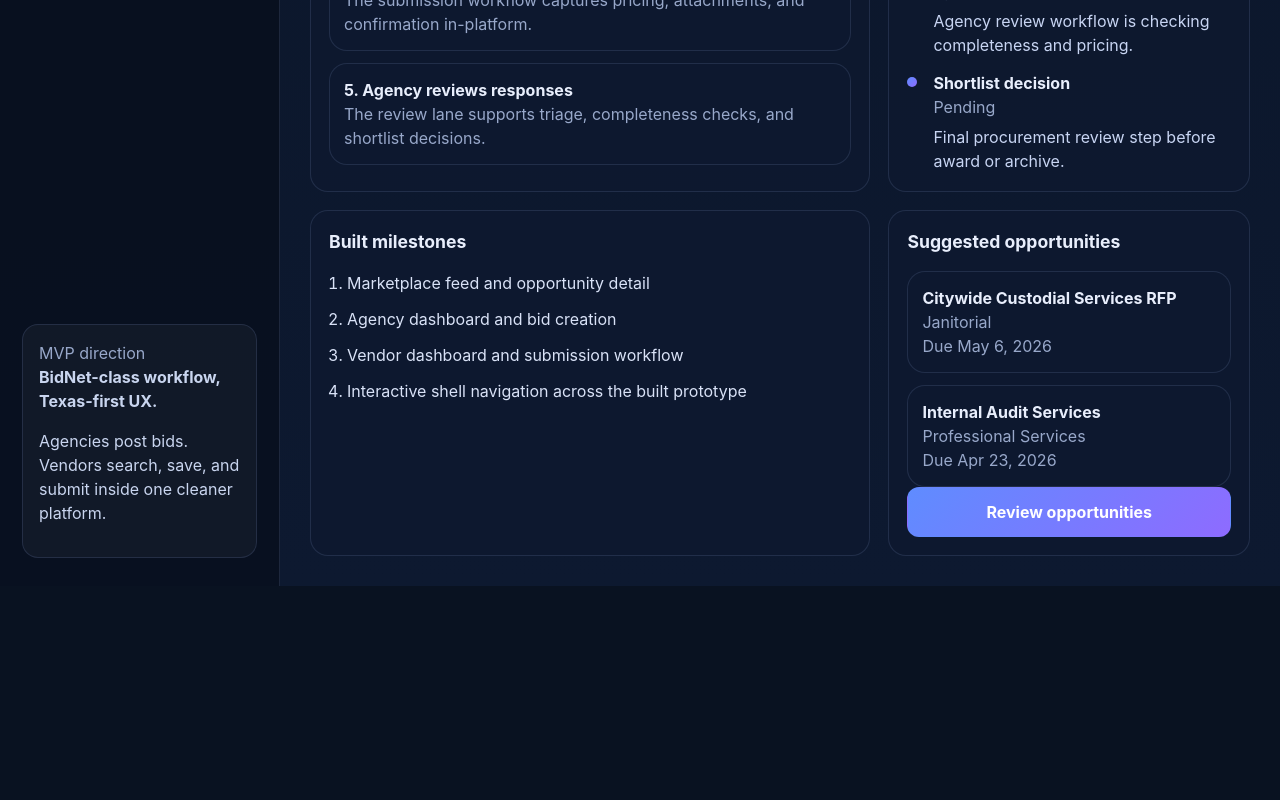
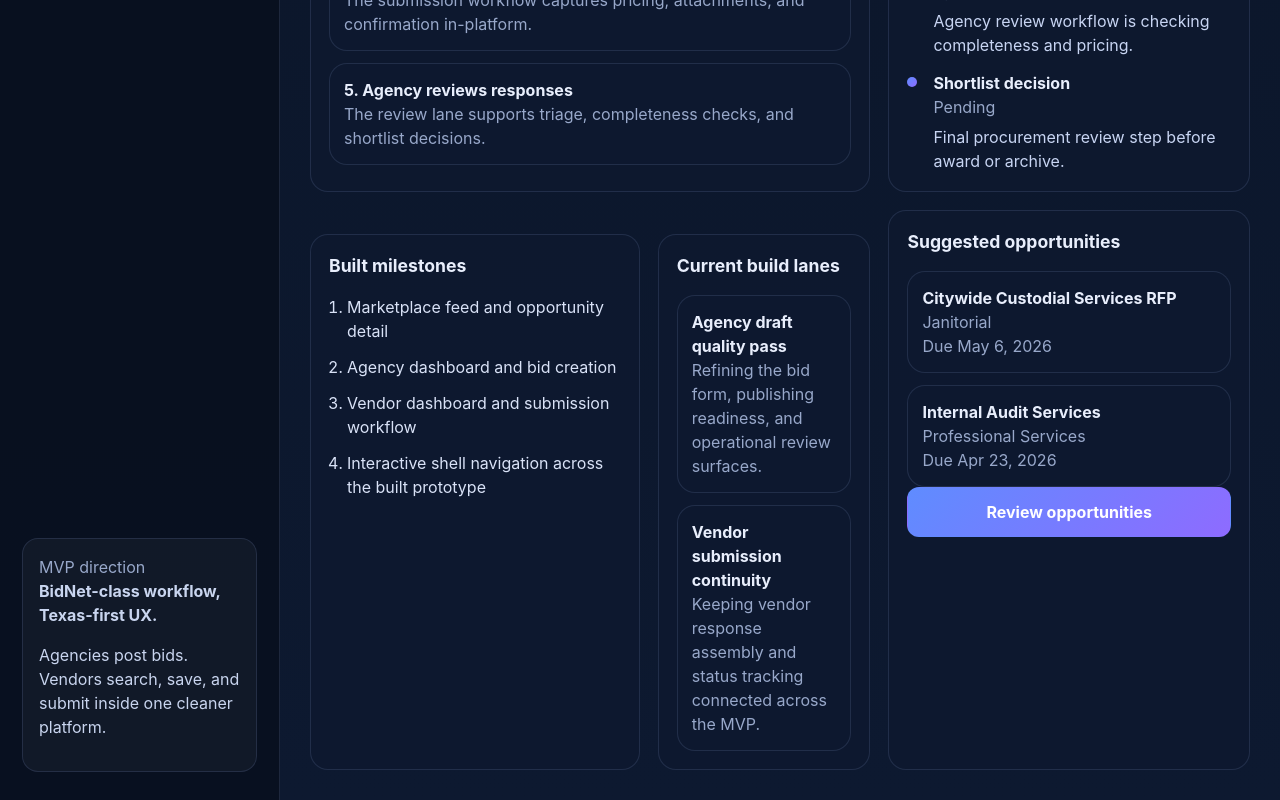
Before and after one commit to kinectic/texas-bid-consumer-portal, a React (Vite) app in the folder texas-bid-portal/: page / in a window 1280 px wide. Shown: the part 2453-3253 px from the top of the page. Before the commit the page ends 3039 px from the top, so only its background shows below. Built offline with nearby package versions, Linux system fonts and the light colour scheme.

Commit message:
Add shared draft pipeline panel

```diff
--- a/texas-bid-portal/src/App.css
+++ b/texas-bid-portal/src/App.css
@@ -643,6 +643,12 @@ h1 {
   margin-top: 16px;
 }
 
+.draft-pipeline-list {
+  display: grid;
+  gap: 12px;
+  margin-top: 16px;
+}
+
 @media (max-width: 1100px) {
   .app-shell {
     grid-template-columns: 1fr;
--- /dev/null
+++ b/texas-bid-portal/src/components/DraftPipelinePanel.tsx
@@ -0,0 +1,25 @@
+type DraftPipelineItem = {
+  title: string
+  detail: string
+}
+
+type DraftPipelinePanelProps = {
+  title?: string
+  items: DraftPipelineItem[]
+}
+
+export function DraftPipelinePanel({ title = 'Draft pipeline', items }: DraftPipelinePanelProps) {
+  return (
+    <div className="panel">
+      <div className="panel-title">{title}</div>
+      <div className="draft-pipeline-list">
+        {items.map((item) => (
+          <div className="draft-card" key={item.title}>
+            <strong>{item.title}</strong>
+            <div className="muted">{item.detail}</div>
+          </div>
+        ))}
+      </div>
+    </div>
+  )
+}
--- a/texas-bid-portal/src/pages/AgencyDashboardPage.tsx
+++ b/texas-bid-portal/src/pages/AgencyDashboardPage.tsx
@@ -1,5 +1,6 @@
 import { ActionHeader } from '../components/ActionHeader'
 import { DecisionControlsPanel } from '../components/DecisionControlsPanel'
+import { DraftPipelinePanel } from '../components/DraftPipelinePanel'
 import { DraftPublishSummaryPanel } from '../components/DraftPublishSummaryPanel'
 import { EmptyStatePanel } from '../components/EmptyStatePanel'
 import { OpportunityCardList } from '../components/OpportunityCardList'
@@ -18,6 +19,17 @@ const agencyPriorityControls = [
   { label: 'Create new bid', className: 'primary wide' as const },
   { label: 'Manage deadlines', className: 'ghost wide' as const },
   { label: 'Review submissions', className: 'ghost wide' as const },
+]
+
+const draftPipelineItems = [
+  {
+    title: 'Transit Shelter Cleaning Services',
+    detail: 'Draft ready for legal review',
+  },
+  {
+    title: 'IT Equipment Replacement RFP',
+    detail: 'Awaiting attachments and insurance requirements',
+  },
 ]
 
 export function AgencyDashboardPage() {
@@ -71,18 +83,10 @@ export function AgencyDashboardPage() {
       <section className="content-grid lower-grid">
         <EmptyStatePanel mode="agency" />
 
+        <div className="content-grid nested-grid">
+          <DraftPipelinePanel items={draftPipelineItems} />
+
           <div className="panel">
-          <div className="panel-title">Draft pipeline</div>
-          <div className="draft-list">
-            <div className="draft-card">
-              <strong>Transit Shelter Cleaning Services</strong>
-              <div className="muted">Draft ready for legal review</div>
-            </div>
-            <div className="draft-card">
-              <strong>IT Equipment Replacement RFP</strong>
-              <div className="muted">Awaiting attachments and insurance requirements</div>
-            </div>
-          </div>
             <div className="panel-title section-title">Recently awarded</div>
             <div className="draft-list">
               {awardedBids.map((opportunity) => (
@@ -91,6 +95,7 @@ export function AgencyDashboardPage() {
                   <div className="muted">{opportunity.agency}</div>
                 </div>
               ))}
+            </div>
           </div>
         </div>
       </section>
--- a/texas-bid-portal/src/pages/HomeDashboardPage.tsx
+++ b/texas-bid-portal/src/pages/HomeDashboardPage.tsx
@@ -1,4 +1,5 @@
 import { HomeCtaPanel } from '../components/HomeCtaPanel'
+import { DraftPipelinePanel } from '../components/DraftPipelinePanel'
 import { LifecycleTimelinePanel } from '../components/LifecycleTimelinePanel'
 import { OutcomeSummaryPanel } from '../components/OutcomeSummaryPanel'
 import { PrimaryActionStrip } from '../components/PrimaryActionStrip'
@@ -46,6 +47,17 @@ const milestoneCards = [
   'Agency dashboard and bid creation',
   'Vendor dashboard and submission workflow',
   'Interactive shell navigation across the built prototype',
+]
+
+const draftPipelineItems = [
+  {
+    title: 'Agency draft quality pass',
+    detail: 'Refining the bid form, publishing readiness, and operational review surfaces.',
+  },
+  {
+    title: 'Vendor submission continuity',
+    detail: 'Keeping vendor response assembly and status tracking connected across the MVP.',
+  },
 ]
 
 const lifecycleSteps = [
@@ -153,6 +165,7 @@ export function HomeDashboardPage({ publishedBidPreview, onNavigate }: HomeDashb
       </section>
 
       <section className="content-grid lower-grid">
+        <div className="content-grid nested-grid">
           <div className="panel">
             <div className="panel-title">Built milestones</div>
             <ol className="flow-list">
@@ -161,6 +174,8 @@ export function HomeDashboardPage({ publishedBidPreview, onNavigate }: HomeDashb
               ))}
             </ol>
           </div>
+          <DraftPipelinePanel title="Current build lanes" items={draftPipelineItems} />
+        </div>
 
         <RecommendedOpportunitiesPanel title="Suggested opportunities" opportunities={recommendedOpportunities} actionLabel="Review opportunities" />
       </section>
```
Lines whose indentation alone changed are shown as unchanged.
